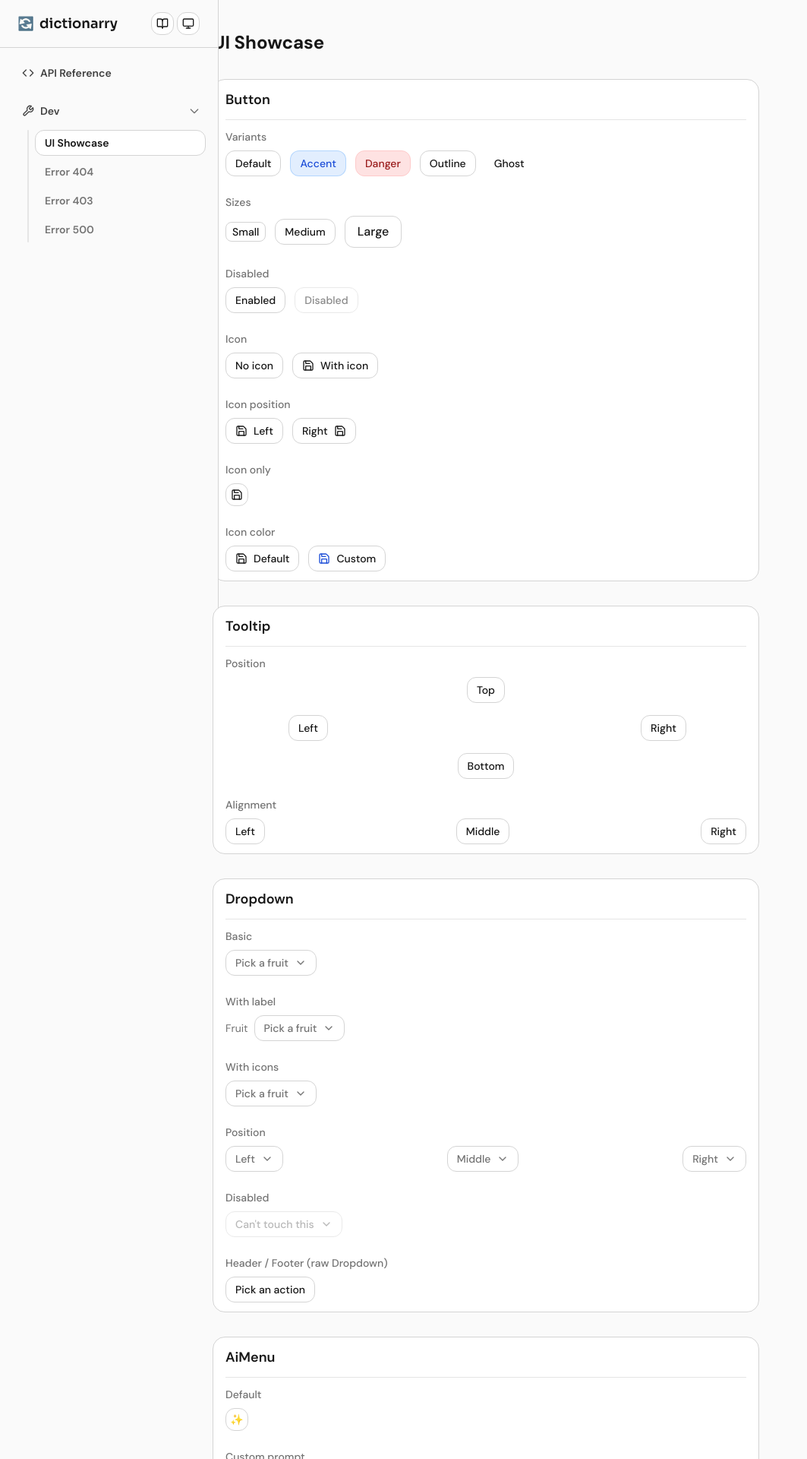
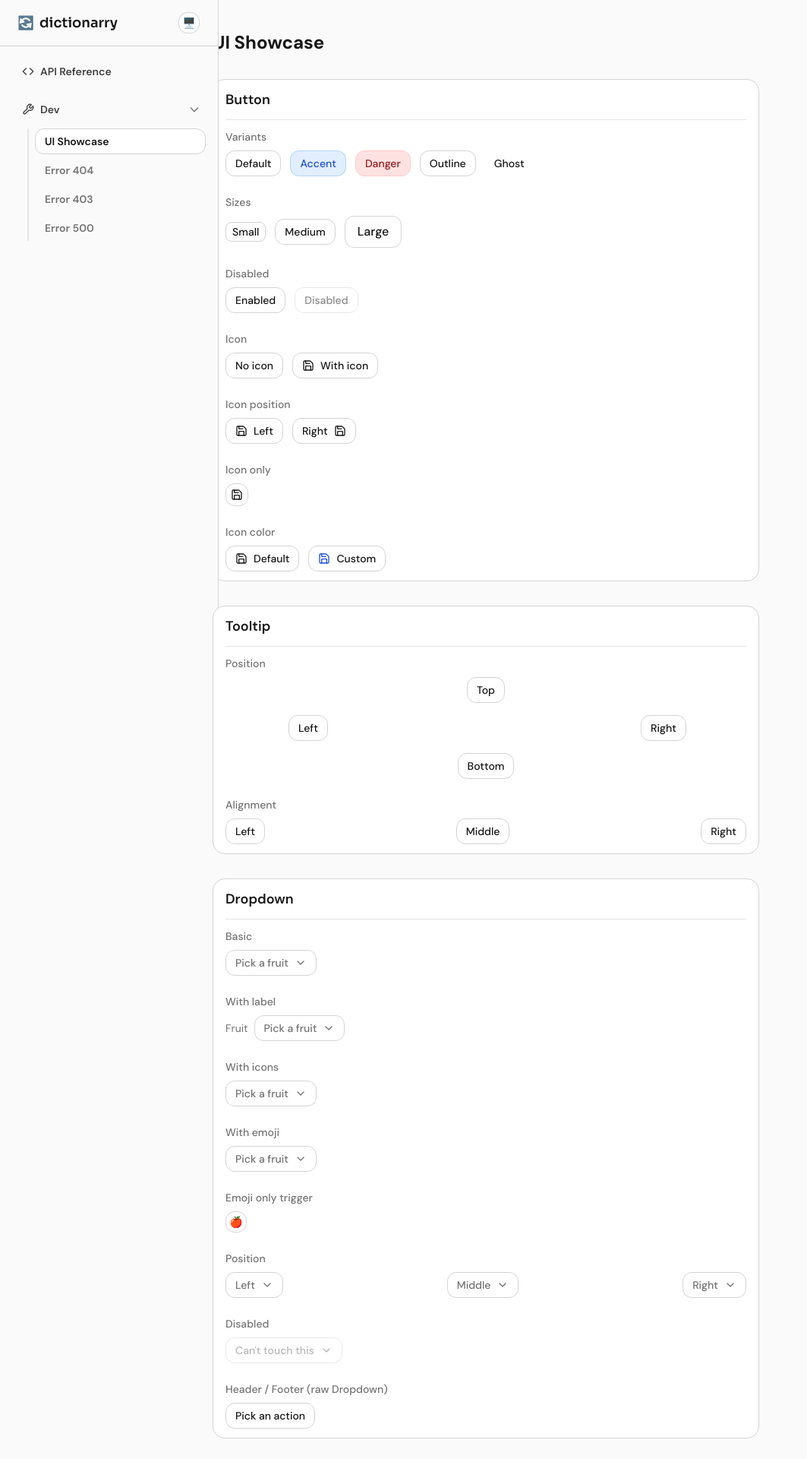
Before and after one commit to Dictionarry-Hub/website, a SvelteKit app: page /dev/ui in a window 1280 px wide. Shown: the top 1920 px of the page at 76% size, without its empty margins (0-1063 px from the left). Built offline with nearby package versions, Linux system fonts and the light colour scheme; a web font is replaced by a local one.

Commit message:
refactor: rework sidebar nav with database-rooted pcd tree

```diff
--- a/src/lib/client/ui/dropdown/DropdownItem.svelte
+++ b/src/lib/client/ui/dropdown/DropdownItem.svelte
@@ -5,6 +5,7 @@
 	interface Props {
 		label: string;
 		icon?: Component<{ size?: number; class?: string }>;
+		emoji?: string;
 		selected?: boolean;
 		disabled?: boolean;
 		danger?: boolean;
@@ -14,6 +15,7 @@
 	let {
 		label,
 		icon,
+		emoji,
 		selected = false,
 		disabled = false,
 		danger = false,
@@ -35,7 +37,9 @@
 		class="flex min-w-0 flex-1 cursor-pointer items-center gap-3 px-3 py-2 text-left text-sm transition-colors {stateClasses}"
 		{disabled}
 		{onclick}>
-		{#if icon}
+		{#if emoji}
+			<span class="w-4 text-center text-sm leading-none">{emoji}</span>
+		{:else if icon}
 			{@const Icon = icon}
 			<Icon size={16} />
 		{/if}
--- a/src/lib/client/ui/dropdown/DropdownSelect.svelte
+++ b/src/lib/client/ui/dropdown/DropdownSelect.svelte
@@ -15,6 +15,7 @@
 			value: string;
 			label: string;
 			icon?: Component<{ size?: number; class?: string }>;
+			emoji?: string;
 		}[];
 		placeholder?: string;
 		minWidth?: string;
@@ -46,6 +47,7 @@
 	const matchedOption = $derived(options.find((o) => o.value === value));
 	const currentLabel = $derived(matchedOption?.label ?? placeholder);
 	const currentIcon = $derived(matchedOption?.icon);
+	const currentEmoji = $derived(matchedOption?.emoji);
 	const isPlaceholder = $derived(!matchedOption);
 	const chevronIcon = $derived(open && resolvedPlacement !== 'bottom' ? ChevronUp : ChevronDown);
 
@@ -64,7 +66,16 @@
 		class="relative"
 		bind:this={triggerEl}
 		use:clickOutside={() => (open = false)}>
-		{#if iconOnly && currentIcon}
+		{#if iconOnly && currentEmoji}
+			<Button
+				type="button"
+				{disabled}
+				class="size-7 p-0"
+				aria-label={currentLabel}
+				onclick={() => !disabled && (open = !open)}>
+				<span class="text-sm leading-none">{currentEmoji}</span>
+			</Button>
+		{:else if iconOnly && currentIcon}
 			<Button
 				type="button"
 				icon={currentIcon}
@@ -95,6 +106,7 @@
 					<DropdownItem
 						label={option.label}
 						icon={option.icon}
+						emoji={option.emoji}
 						selected={value === option.value}
 						onclick={() => select(option.value)} />
 				{/each}
--- /dev/null
+++ b/src/lib/client/ui/nav/NavGroupSelect.svelte
@@ -0,0 +1,139 @@
+<script lang="ts">
+	import { slide } from 'svelte/transition';
+	import type { Component, Snippet } from 'svelte';
+	import { clickOutside } from '$lib/client/utils/clickOutside';
+	import Dropdown from '$lib/client/ui/dropdown/Dropdown.svelte';
+	import DropdownHeader from '$lib/client/ui/dropdown/DropdownHeader.svelte';
+	import DropdownItem from '$lib/client/ui/dropdown/DropdownItem.svelte';
+	import Tooltip from '$lib/client/ui/tooltip/Tooltip.svelte';
+
+	interface Props {
+		value: string;
+		options: {
+			value: string;
+			label: string;
+			icon?: Component<{ size?: number; class?: string }>;
+			emoji?: string;
+		}[];
+		header?: string;
+		tooltip?: string;
+		open?: boolean;
+		children?: Snippet;
+		onchange?: (value: string) => void;
+	}
+
+	let {
+		value = $bindable(),
+		options,
+		header,
+		tooltip = 'Click to switch',
+		open = true,
+		children,
+		onchange
+	}: Props = $props();
+
+	let toggled = $state<boolean | null>(null);
+	const isOpen = $derived(toggled ?? open);
+
+	let menuOpen = $state(false);
+	let triggerEl: HTMLElement | undefined = $state();
+
+	const matchedOption = $derived(options.find((o) => o.value === value));
+	const currentLabel = $derived(matchedOption?.label ?? 'Select...');
+	const currentEmoji = $derived(matchedOption?.emoji);
+	const currentIcon = $derived(matchedOption?.icon);
+
+	function toggleOpen() {
+		toggled = !isOpen;
+	}
+
+	function select(optionValue: string) {
+		value = optionValue;
+		onchange?.(optionValue);
+		menuOpen = false;
+	}
+</script>
+
+<!-- NavGroup's split-header language, with the link side replaced by a
+     select trigger: left picks the context, right chevron collapses the
+     subtree it controls. -->
+<div class="mb-4">
+	<div
+		class="group/header relative flex items-center rounded-control border border-transparent transition-colors"
+		bind:this={triggerEl}
+		use:clickOutside={() => (menuOpen = false)}>
+		<Tooltip
+			text={tooltip}
+			position="bottom"
+			align="left"
+			class="min-w-0 flex-1">
+			<button
+				type="button"
+				onclick={() => (menuOpen = !menuOpen)}
+				aria-label={tooltip}
+				class="flex w-full min-w-0 cursor-pointer items-center gap-2 rounded-l-control py-1.5 pr-2 pl-3 text-left text-sm font-semibold text-text-soft transition-colors group-hover/header:bg-surface-hover">
+				{#if currentEmoji}
+					<span class="w-4 text-center leading-none">{currentEmoji}</span>
+				{:else if currentIcon}
+					{@const Icon = currentIcon}
+					<Icon
+						size={16}
+						class="shrink-0" />
+				{/if}
+				<span class="flex-1 truncate">{currentLabel}</span>
+			</button>
+		</Tooltip>
+
+		{#if children}
+			<button
+				type="button"
+				onclick={toggleOpen}
+				class="flex cursor-pointer items-center self-stretch rounded-r-control pr-1.5 pl-1.5 transition-colors group-hover/header:bg-surface-hover hover:!bg-surface-hover-muted"
+				aria-label={isOpen ? 'Collapse group' : 'Expand group'}>
+				<svg
+					class="size-4 text-text-muted transition-transform {isOpen ? 'rotate-90' : ''}"
+					fill="none"
+					stroke="currentColor"
+					viewBox="0 0 24 24">
+					<path
+						stroke-linecap="round"
+						stroke-linejoin="round"
+						stroke-width="2"
+						d="M9 5l7 7-7 7" />
+				</svg>
+			</button>
+		{/if}
+
+		{#if menuOpen}
+			<Dropdown
+				{triggerEl}
+				width={triggerEl ? `${triggerEl.offsetWidth}px` : undefined}>
+				{#if header}
+					<DropdownHeader label={header} />
+				{/if}
+				{#each options as option (option.value)}
+					<DropdownItem
+						label={option.label}
+						icon={option.icon}
+						emoji={option.emoji}
+						selected={value === option.value}
+						onclick={() => select(option.value)} />
+				{/each}
+			</Dropdown>
+		{/if}
+	</div>
+
+	<!-- Children with vertical connector, matching NavGroup -->
+	{#if isOpen && children}
+		<div
+			class="mt-2 grid grid-cols-[auto_1fr]"
+			transition:slide={{ duration: 200 }}>
+			<div class="flex justify-center px-5">
+				<div class="w-0.5 rounded-pill bg-border-muted"></div>
+			</div>
+			<div class="-ml-3 flex flex-col gap-1">
+				{@render children()}
+			</div>
+		</div>
+	{/if}
+</div>
--- a/src/routes/+layout.svelte
+++ b/src/routes/+layout.svelte
@@ -4,17 +4,11 @@
 	import { database, DATABASES } from '$lib/client/ui/database/database.svelte';
 	import DropdownSelect from '$lib/client/ui/dropdown/DropdownSelect.svelte';
 	import {
-		Monitor,
-		Sun,
-		Moon,
-		Landmark,
-		Flame,
-		Telescope,
-		Waves,
 		NotebookPen,
 		Wrench,
 		BookOpen,
 		Trash2,
+		Flame,
 		SlidersHorizontal,
 		Tags,
 		Regex,
@@ -28,17 +22,18 @@
 	import { page } from '$app/state';
 	import { goto } from '$app/navigation';
 	import NavGroup from '$lib/client/ui/nav/NavGroup.svelte';
+	import NavGroupSelect from '$lib/client/ui/nav/NavGroupSelect.svelte';
 	import NavItem from '$lib/client/ui/nav/NavItem.svelte';
 	import { slugify } from '$lib/shared/utils/slug';
 
 	const themeOptions = [
-		{ value: 'system', label: 'System', icon: Monitor },
-		{ value: 'light', label: 'Light', icon: Sun },
-		{ value: 'dark', label: 'Dark', icon: Moon },
-		{ value: 'retro', label: 'Retro', icon: Landmark },
-		{ value: 'velouria', label: 'Velouria', icon: Flame },
-		{ value: 'roswell', label: 'Roswell', icon: Telescope },
-		{ value: 'solaris', label: 'Solaris', icon: Waves }
+		{ value: 'system', label: 'System', emoji: '🖥️' },
+		{ value: 'light', label: 'Light', emoji: '💡' },
+		{ value: 'dark', label: 'Dark', emoji: '🌑' },
+		{ value: 'retro', label: 'Retro', emoji: '📼' },
+		{ value: 'velouria', label: 'Velouria', emoji: '🪐' },
+		{ value: 'roswell', label: 'Roswell', emoji: '👽' },
+		{ value: 'solaris', label: 'Solaris', emoji: '🌊' }
 	];
 
 	const databaseIcons: Record<string, typeof BookOpen> = {
@@ -92,7 +87,7 @@
 </script>
 
 <div class="fixed top-0 left-0 flex h-screen w-72 flex-col bg-bg font-sans text-text">
-	<!-- Navbar -->
+	<!-- Navbar: logo and theme switcher only -->
 	<div class="flex items-center justify-between border-r border-b border-border px-6 py-4">
 		<div class="flex items-center gap-2">
 			<img
@@ -101,14 +96,6 @@
 				class="size-5" />
 			<span class="font-accent text-lg font-semibold">dictionarry</span>
 		</div>
-		<div class="flex items-center gap-1">
-			<DropdownSelect
-				bind:value={databaseValue}
-				options={databaseOptions}
-				header="Database"
-				position="middle"
-				iconOnly
-				onchange={onDatabaseChange} />
 		<DropdownSelect
 			bind:value={themeValue}
 			options={themeOptions}
@@ -117,20 +104,37 @@
 			iconOnly
 			onchange={(v) => theme.set(v as typeof theme.current)} />
 	</div>
-	</div>
 	<!-- Page nav -->
 	<div class="flex-1 overflow-y-auto border-r border-border px-4 py-4">
+		<!-- Search trigger lands here with the command palette -->
+
+		{#if data.devLogs.length > 0}
 			<NavGroup
-			label="API Reference"
-			href="/api/v1"
-			icon={Code} />
+				label="Dev Logs"
+				href="/dev-logs"
+				icon={NotebookPen}>
+				{#each data.devLogs as log (log.href)}
+					<NavItem
+						label={log.title}
+						href={log.href} />
+				{/each}
+			</NavGroup>
+		{/if}
 
+		<!-- PCD reference: the whole subtree is scoped to one database, so the
+		     database picker is its root. -->
 		{#if currentNav}
+			<NavGroupSelect
+				bind:value={databaseValue}
+				options={databaseOptions}
+				header="Database"
+				onchange={onDatabaseChange}>
 				<NavGroup
 					label="Quality Profiles"
 					href="/pcd/{databaseValue}/quality-profiles"
 					icon={SlidersHorizontal}
-				open={false}>
+					open={false}
+					class="mb-1">
 					{#each currentNav.qualityProfiles as name (name)}
 						<NavItem
 							label={name}
@@ -142,7 +146,8 @@
 					label="Custom Formats"
 					href="/pcd/{databaseValue}/custom-formats"
 					icon={Tags}
-				open={false}>
+					open={false}
+					class="mb-1">
 					{#each currentNav.customFormats as name (name)}
 						<NavItem
 							label={name}
@@ -154,7 +159,8 @@
 					label="Regular Expressions"
 					href="/pcd/{databaseValue}/regular-expressions"
 					icon={Regex}
-				open={false}>
+					open={false}
+					class="mb-1">
 					{#each currentNav.regularExpressions as name (name)}
 						<NavItem
 							label={name}
@@ -166,7 +172,8 @@
 					label="Delay Profiles"
 					href="/pcd/{databaseValue}/delay-profiles"
 					icon={Clock}
-				open={false}>
+					open={false}
+					class="mb-1">
 					{#each currentNav.delayProfiles as name (name)}
 						<NavItem
 							label={name}
@@ -178,7 +185,8 @@
 					label="Naming"
 					href="/pcd/{databaseValue}/naming"
 					icon={FileText}
-				open={false}>
+					open={false}
+					class="mb-1">
 					{#each currentNav.naming as entry (`${entry.arrType}/${entry.name}`)}
 						<NavItem
 							label={entry.name}
@@ -191,7 +199,8 @@
 					label="Media Settings"
 					href="/pcd/{databaseValue}/media-settings"
 					icon={Settings}
-				open={false}>
+					open={false}
+					class="mb-1">
 					{#each currentNav.mediaSettings as entry (`${entry.arrType}/${entry.name}`)}
 						<NavItem
 							label={entry.name}
@@ -206,7 +215,8 @@
 					label="Quality Definitions"
 					href="/pcd/{databaseValue}/quality-definitions"
 					icon={Ruler}
-				open={false}>
+					open={false}
+					class="mb-1">
 					{#each currentNav.qualityDefinitions as entry (`${entry.arrType}/${entry.name}`)}
 						<NavItem
 							label={entry.name}
@@ -214,20 +224,13 @@
 							href="/pcd/{databaseValue}/quality-definitions/{entry.arrType}/{entry.name}" />
 					{/each}
 				</NavGroup>
+			</NavGroupSelect>
 		{/if}
 
-		{#if data.devLogs.length > 0}
 		<NavGroup
-				label="Dev Logs"
-				href="/dev-logs"
-				icon={NotebookPen}>
-				{#each data.devLogs as log (log.href)}
-					<NavItem
-						label={log.title}
-						href={log.href} />
-				{/each}
-			</NavGroup>
-		{/if}
+			label="API Reference"
+			href="/api/v1"
+			icon={Code} />
 
 		{#if import.meta.env.DEV}
 			<NavGroup
--- a/src/routes/dev/ui/+page.svelte
+++ b/src/routes/dev/ui/+page.svelte
@@ -43,6 +43,8 @@
 	let basicValue = $state('');
 	let labelValue = $state('');
 	let iconValue = $state('');
+	let emojiValue = $state('');
+	let emojiOnlyValue = $state('apple');
 	let posLeftValue = $state('');
 	let posMiddleValue = $state('');
 	let posRightValue = $state('');
@@ -61,6 +63,12 @@
 		{ value: 'apple', label: 'Apple', icon: Apple },
 		{ value: 'cherry', label: 'Cherry', icon: Cherry },
 		{ value: 'citrus', label: 'Citrus', icon: Citrus }
+	];
+
+	const emojiOptions = [
+		{ value: 'apple', label: 'Apple', emoji: '🍎' },
+		{ value: 'cherry', label: 'Cherry', emoji: '🍒' },
+		{ value: 'citrus', label: 'Citrus', emoji: '🍋' }
 	];
 </script>
 
@@ -268,6 +276,23 @@
 					bind:value={iconValue}
 					options={iconOptions}
 					placeholder="Pick a fruit" />
+			</div>
+
+			<div class="space-y-2">
+				<h3 class="text-sm font-medium text-text-muted">With emoji</h3>
+				<DropdownSelect
+					bind:value={emojiValue}
+					options={emojiOptions}
+					placeholder="Pick a fruit" />
+			</div>
+
+			<div class="space-y-2">
+				<h3 class="text-sm font-medium text-text-muted">Emoji only trigger</h3>
+				<DropdownSelect
+					bind:value={emojiOnlyValue}
+					options={emojiOptions}
+					header="Fruit"
+					iconOnly />
 			</div>
 
 			<div class="space-y-2">
```
Also changed, not shown: src/lib/client/ui/nav/NavGroup.svelte (+11 -2 lines), src/lib/client/ui/tooltip/Tooltip.svelte (+9 -2 lines), 1 other file (tests, documents, lock files or other folders). Lines whose indentation alone changed are shown as unchanged.
